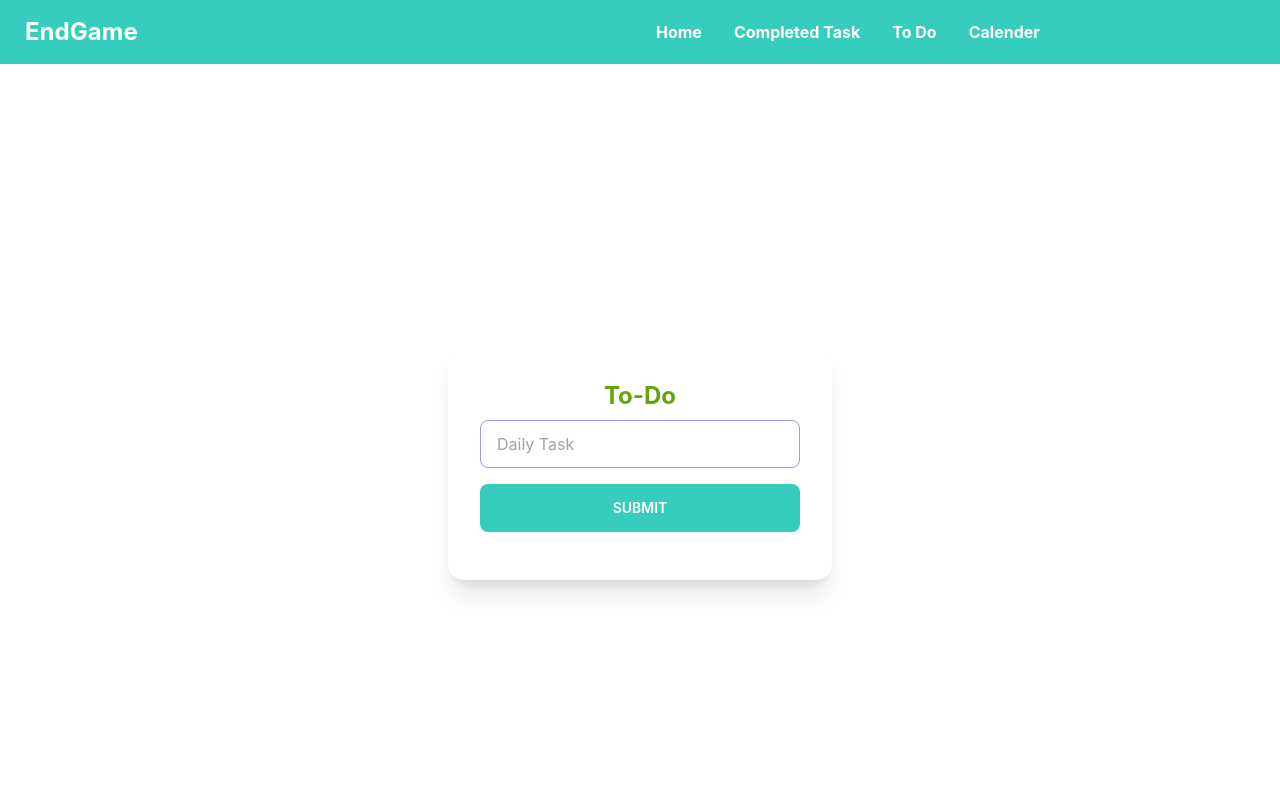
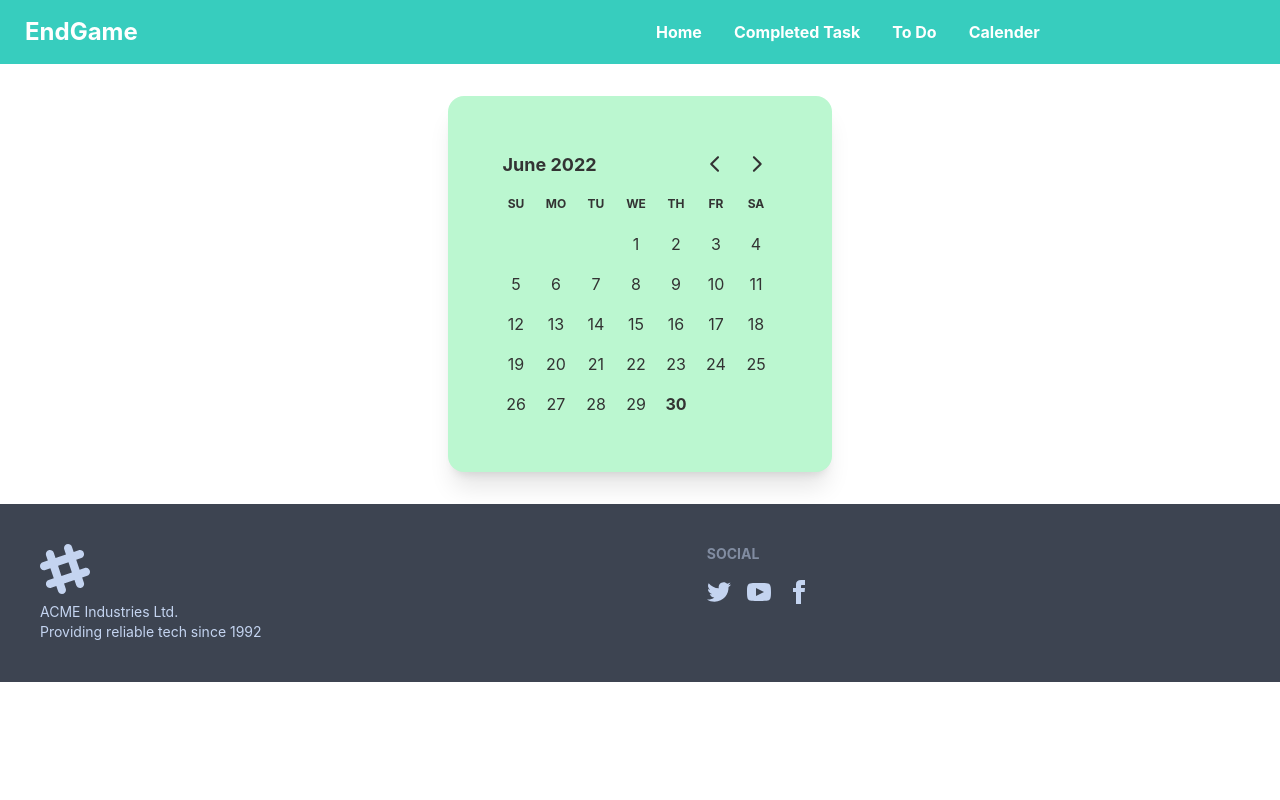
Before and after one commit to Arif6474/job-task-client, a React (Create React App) app: page /calendar in a window 1280 px wide. Shown: the top 800 px of the page. Built offline with nearby package versions, Linux system fonts and the light colour scheme.

Commit message:
display calendar

```diff
--- a/src/App.js
+++ b/src/App.js
@@ -1,6 +1,7 @@
 
 
 import { Route, Routes } from 'react-router-dom';
+import Calendar from './components/Calendar/Calendar';
 import CompletedTask from './components/CompletedTask/CompletedTask';
 import Home from './components/Home/Home';
 import Footer from './components/Shared/Footer';
@@ -17,7 +18,7 @@ function App() {
       <Route path="home" element={<Home></Home>}></Route>
       <Route path="completed-task" element={<CompletedTask></CompletedTask>}></Route>
       <Route path="to-do" element={<ToDo></ToDo>}></Route>
-      <Route path="calendar" element={<ToDo></ToDo>}></Route>
+      <Route path="calendar" element={<Calendar></Calendar>}></Route>
     </Routes>
     <Footer></Footer>
     </div>
--- a/src/components/Calendar/Calendar.js
+++ b/src/components/Calendar/Calendar.js
@@ -1,11 +1,20 @@
-import React from 'react';
+import React from "react";
+import { DayPicker } from "react-day-picker";
+import "react-day-picker/dist/style.css";
+const Calendar = () => {
+  // const [selected, setSelected] = React.useState<Date>();
 
-const Calendar = () => {
-    return (
-        <div>
-            <h1>this is a calendar</h1>
-        </div>
-    );
+  // let footer = <p>Please pick a day.</p>;
+  // if (selected) {
+  //   footer = <p>You picked {format(selected, 'PP')}.</p>;
+  // }
+  return (
+    <div class="card w-96 container mx-auto my-8 bg-green-200 shadow-xl">
+  <div class="card-body">
+       <DayPicker/>
+    </div>
+  </div>
+  );
 };
 
 export default Calendar;
```
